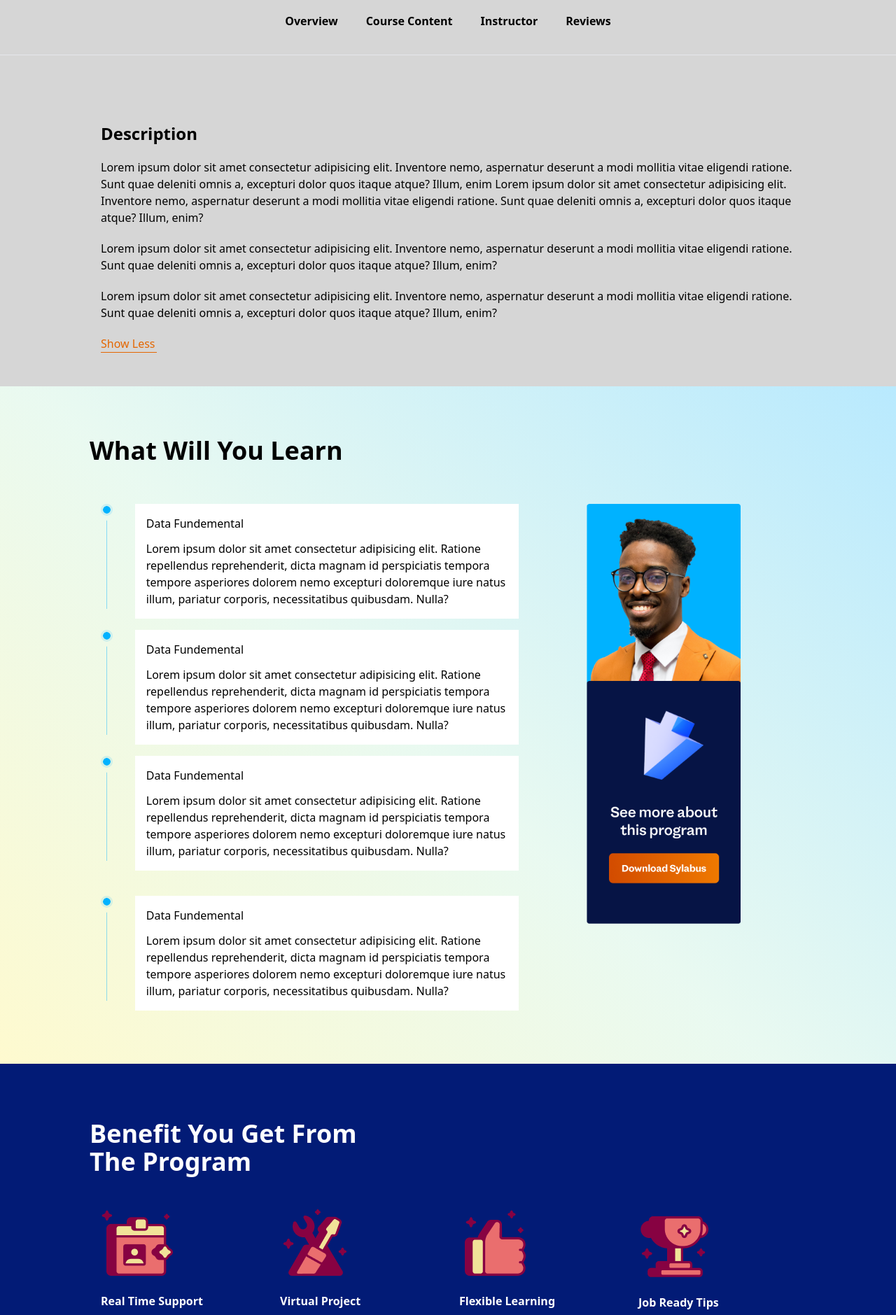
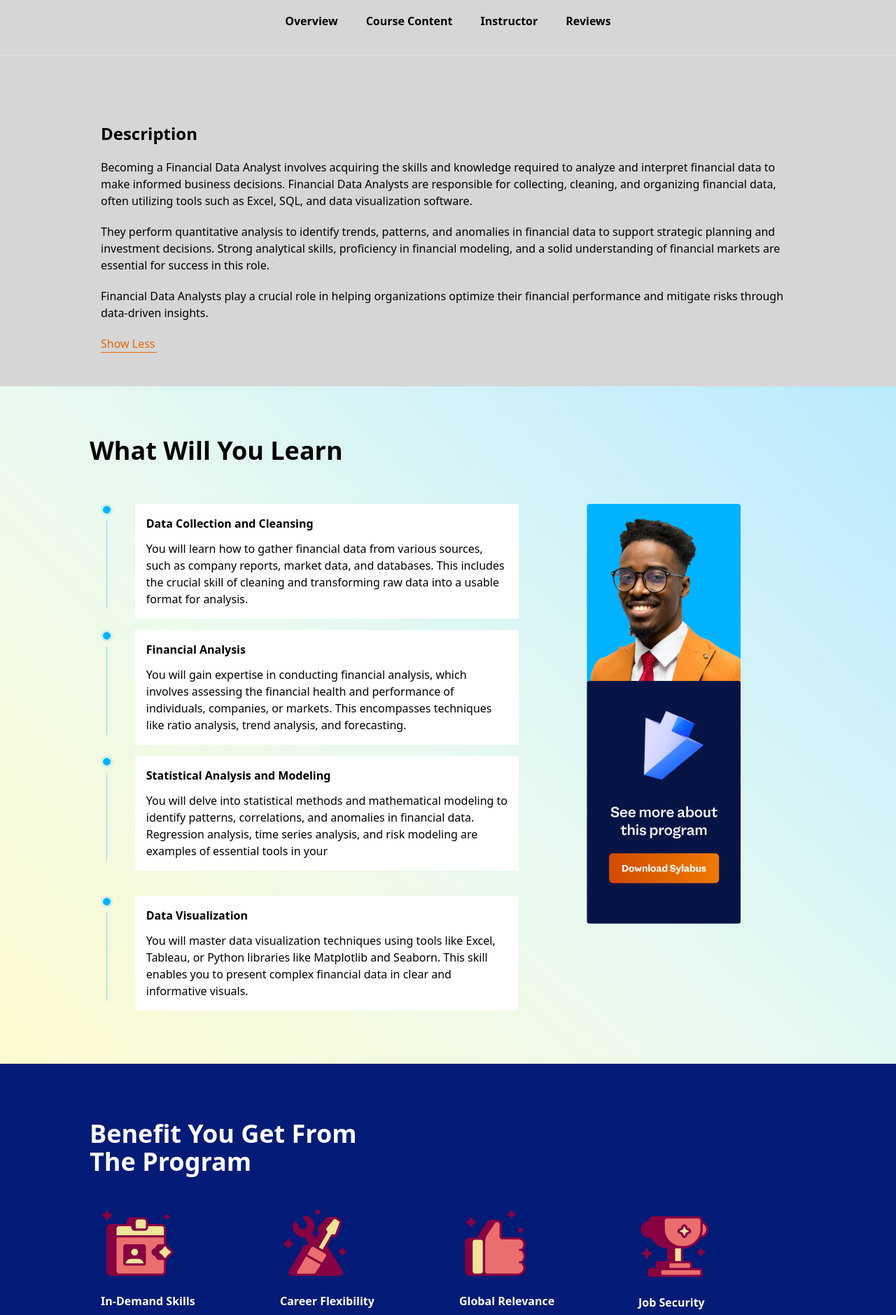
Before and after one commit to edoubleone/e1xacademyfrontend, a React (Create React App) app: page /courseDetail in a window 1280 px wide. Shown: the part 880-2759 px from the top of the page at 70% size. Built offline with nearby package versions, Linux system fonts and the light colour scheme.

Commit message:
updated the course content on the course page

```diff
--- a/src/components/CourseDetail/Benefit.jsx
+++ b/src/components/CourseDetail/Benefit.jsx
@@ -17,40 +17,43 @@ const Benefit = () => {
           <div class="md:w-1/3 p-4 space-y-4">
             <img src={thumbs} alt="thumbs" />
             <div className="space-y-2">
-              <p className="text-white font-bold ">Real Time Support</p>
+              <p className="text-white font-bold ">In-Demand Skills</p>
               <p className="text-white text-xs">
-                Lorem, ipsum dolor sit amet consectetur adipisicing elit. Libero
-                veritatis maiores cum
+                Financial data analysis is a highly sought-after skill across
+                industries, boosting your attractiveness to employers in
+                finance, banking, consulting, and beyond
               </p>
             </div>
           </div>
           <div class="md:w-1/3 p-4 space-y-4">
             <img src={thumbs1} alt="thumbs" />
             <div className="space-y-2">
-              <p className="text-white font-bold"> Virtual Project</p>
+              <p className="text-white font-bold"> Career Flexibility</p>
               <p className="text-white text-xs">
-                Lorem, ipsum dolor sit amet consectetur adipisicing elit. Libero
-                veritatis maiores cum
+                The skills acquired can be applied in various sectors, including
+                finance, healthcare, e-commerce, and more, allowing you to
+                explore diverse career paths.
               </p>
             </div>
           </div>
           <div class="md:w-1/3 p-4 space-y-4">
             <img src={thumbs2} alt="thumbs" />
             <div className="space-y-2">
-              <p className="text-white font-bold">Flexible Learning</p>
+              <p className="text-white font-bold">Global Relevance</p>
               <p className="text-white text-xs">
-                Lorem, ipsum dolor sit amet consectetur adipisicing elit. Libero
-                veritatis maiores cum
+                Financial data analysis skills are applicable worldwide,
+                offering potential opportunities for international work or
+                collaboration.
               </p>
             </div>
           </div>
           <div class="md:w-1/3 p-4 space-y-4">
             <img src={thumbs3} alt="thumbs" />
             <div className="space-y-2">
-              <p className="text-white font-bold">Job Ready Tips</p>
+              <p className="text-white font-bold">Job Security</p>
               <p className="text-white text-xs">
-                Lorem, ipsum dolor sit amet consectetur adipisicing elit. Libero
-                veritatis maiores cum
+                The demand for financial analysts is expected to remain strong,
+                providing job security in an ever-changing job market.
               </p>
             </div>
           </div>
--- a/src/components/CourseDetail/Course.jsx
+++ b/src/components/CourseDetail/Course.jsx
@@ -24,7 +24,7 @@ const Course = () => {
           <div class="lg:w-1/4 w-full  p-4">
             <CourseCard
               imageSrc={Frameres}
-              title="Operation Data Analyst"
+              title="HealthCare Data Analyst"
               duration="30 Hours"
               onViewCourse={() => {}}
             />
@@ -33,7 +33,7 @@ const Course = () => {
           <div class="lg:w-1/4 w-full p-4">
             <CourseCard
               imageSrc={Framers}
-              title="Operation Data Analyst"
+              title="Financial Data Analyst"
               duration="30 Hours"
               onViewCourse={() => {}}
             />
@@ -42,7 +42,7 @@ const Course = () => {
           <div class="lg:w-1/4 w-full p-4">
             <CourseCard
               imageSrc={Framer}
-              title="Operation Data Analyst"
+              title="Business Data Analyst"
               duration="30 Hours"
               onViewCourse={() => {}}
             />
--- a/src/components/CourseDetail/CourseDetails.jsx
+++ b/src/components/CourseDetail/CourseDetails.jsx
@@ -15,9 +15,9 @@ const CourseDetails = () => {
             Become A Financial <br></br> Data Analyst{" "}
           </h1>
           <p className="text-white lg:text-lg md:text-xs">
-            Determine The Current Production And Predict <br></br>Future Trends,
-            Identify The company Financial <br></br>
-            Situation And Recommend Corrective Action
+            Becoming a financial data analyst involves acquiring the skills to
+            gather, analyze, and interpret financial data to support
+            decision-making and provide valuable insights to organizations
           </p>
         </div>
 
--- a/src/components/CourseDetail/Description.jsx
+++ b/src/components/CourseDetail/Description.jsx
@@ -24,27 +24,25 @@ const Description = () => {
         <p className="font-bold text-2xl">Description</p>
         <div className="space-y-5">
           <p>
-            Lorem ipsum dolor sit amet consectetur adipisicing elit. Inventore
-            nemo, aspernatur deserunt a modi mollitia vitae eligendi ratione.
-            Sunt quae deleniti omnis a, excepturi dolor quos itaque atque?
-            Illum, enim Lorem ipsum dolor sit amet consectetur adipisicing elit.
-            Inventore nemo, aspernatur deserunt a modi mollitia vitae eligendi
-            ratione. Sunt quae deleniti omnis a, excepturi dolor quos itaque
-            atque? Illum, enim?
+            Becoming a Financial Data Analyst involves acquiring the skills and
+            knowledge required to analyze and interpret financial data to make
+            informed business decisions. Financial Data Analysts are responsible
+            for collecting, cleaning, and organizing financial data, often
+            utilizing tools such as Excel, SQL, and data visualization software.
           </p>
 
           <p>
             {" "}
-            Lorem ipsum dolor sit amet consectetur adipisicing elit. Inventore
-            nemo, aspernatur deserunt a modi mollitia vitae eligendi ratione.
-            Sunt quae deleniti omnis a, excepturi dolor quos itaque atque?
-            Illum, enim?
+            They perform quantitative analysis to identify trends, patterns, and
+            anomalies in financial data to support strategic planning and
+            investment decisions. Strong analytical skills, proficiency in
+            financial modeling, and a solid understanding of financial markets
+            are essential for success in this role.
           </p>
           <p>
-            Lorem ipsum dolor sit amet consectetur adipisicing elit. Inventore
-            nemo, aspernatur deserunt a modi mollitia vitae eligendi ratione.
-            Sunt quae deleniti omnis a, excepturi dolor quos itaque atque?
-            Illum, enim?
+            Financial Data Analysts play a crucial role in helping organizations
+            optimize their financial performance and mitigate risks through
+            data-driven insights.
           </p>
         </div>
         <p className="border-b border-[#e46601] w-[80px] text-[#e46601] ">
--- a/src/components/CourseDetail/Instructor.jsx
+++ b/src/components/CourseDetail/Instructor.jsx
@@ -7,7 +7,9 @@ const Instructor = () => {
     <div className="bg-custom-blue py-20">
       <div className="max-w-5xl mx-auto ">
         <div className="mb-10 space-y-10">
-          <h1 className="font-bold text-5xl  ">Your Instructor(s)</h1>
+          <h1 className="font-bold text-5xl text-white  ">
+            Your Instructor(s)
+          </h1>
           <p className="text-white">
             With Our World Class Tutor With Backed Up Experience in Top
             Companies <br></br>You will Be Equip With The Necessary Learning
--- a/src/components/CourseDetail/Learn.jsx
+++ b/src/components/CourseDetail/Learn.jsx
@@ -12,52 +12,49 @@ const Learn = () => {
             <div className="mb-4 flex gap-8 px-4 ">
               <img src={icons} alt="icons" className="h-[150px]" />
               <div className="bg-white px-4 space-y-3 py-4">
-                <p>Data Fundemental</p>
+                <p className="font-bold">Data Collection and Cleansing</p>
                 <p>
-                  Lorem ipsum dolor sit amet consectetur adipisicing elit.
-                  Ratione repellendus reprehenderit, dicta magnam id
-                  perspiciatis tempora tempore asperiores dolorem nemo excepturi
-                  doloremque iure natus illum, pariatur corporis, necessitatibus
-                  quibusdam. Nulla?
+                  You will learn how to gather financial data from various
+                  sources, such as company reports, market data, and databases.
+                  This includes the crucial skill of cleaning and transforming
+                  raw data into a usable format for analysis.
                 </p>
               </div>
             </div>
             <div className="mb-4 flex gap-8 px-4 ">
               <img src={icons} alt="icons" className="h-[150px]" />
               <div className="bg-white px-4 space-y-3 py-4">
-                <p>Data Fundemental</p>
+                <p className="font-bold">Financial Analysis</p>
                 <p>
-                  Lorem ipsum dolor sit amet consectetur adipisicing elit.
-                  Ratione repellendus reprehenderit, dicta magnam id
-                  perspiciatis tempora tempore asperiores dolorem nemo excepturi
-                  doloremque iure natus illum, pariatur corporis, necessitatibus
-                  quibusdam. Nulla?
+                  You will gain expertise in conducting financial analysis,
+                  which involves assessing the financial health and performance
+                  of individuals, companies, or markets. This encompasses
+                  techniques like ratio analysis, trend analysis, and
+                  forecasting.
                 </p>
               </div>
             </div>
             <div className="mb-4 flex gap-8 px-4">
               <img src={icons} alt="icons" className="h-[150px]" />
               <div className="bg-white px-4 space-y-3 py-4">
-                <p>Data Fundemental</p>
+                <p className="font-bold">Statistical Analysis and Modeling</p>
                 <p>
-                  Lorem ipsum dolor sit amet consectetur adipisicing elit.
-                  Ratione repellendus reprehenderit, dicta magnam id
-                  perspiciatis tempora tempore asperiores dolorem nemo excepturi
-                  doloremque iure natus illum, pariatur corporis, necessitatibus
-                  quibusdam. Nulla?
+                  You will delve into statistical methods and mathematical
+                  modeling to identify patterns, correlations, and anomalies in
+                  financial data. Regression analysis, time series analysis, and
+                  risk modeling are examples of essential tools in your{" "}
                 </p>
               </div>
             </div>
             <div className="mb-4 flex gap-8 px-4 py-5">
               <img src={icons} alt="icons" className="h-[150px]" />
               <div className="bg-white px-4 space-y-3 py-4">
-                <p>Data Fundemental</p>
+                <p className="font-bold">Data Visualization</p>
                 <p>
-                  Lorem ipsum dolor sit amet consectetur adipisicing elit.
-                  Ratione repellendus reprehenderit, dicta magnam id
-                  perspiciatis tempora tempore asperiores dolorem nemo excepturi
-                  doloremque iure natus illum, pariatur corporis, necessitatibus
-                  quibusdam. Nulla?
+                  You will master data visualization techniques using tools like
+                  Excel, Tableau, or Python libraries like Matplotlib and
+                  Seaborn. This skill enables you to present complex financial
+                  data in clear and informative visuals.
                 </p>
               </div>
             </div>
```
Also changed, not shown: src/components/CourseDetail/Reviews.jsx (+22 -19 lines).
